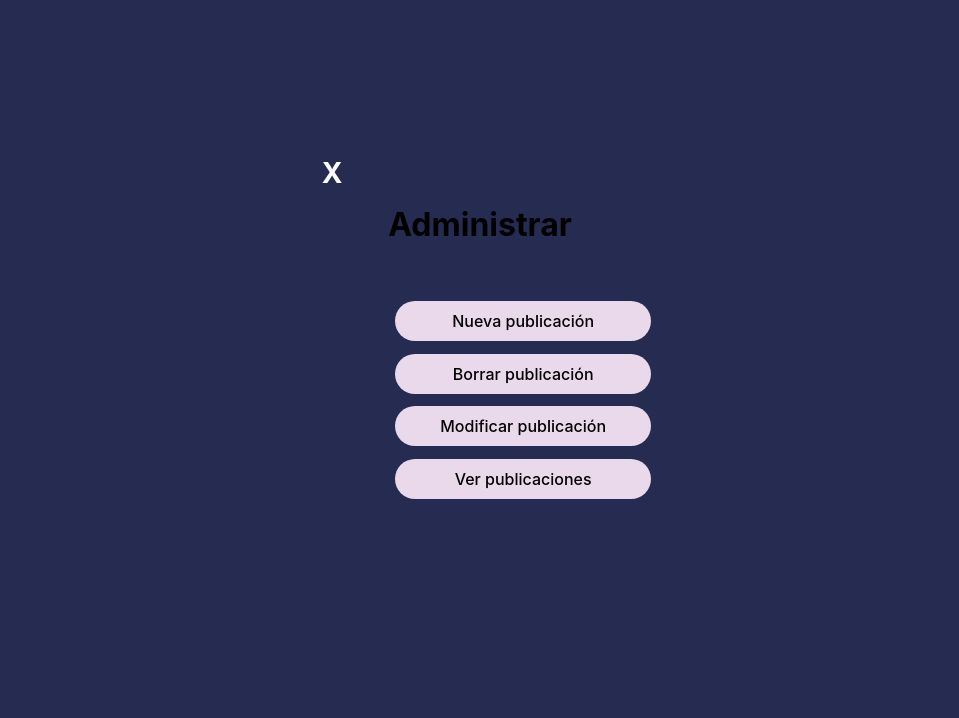
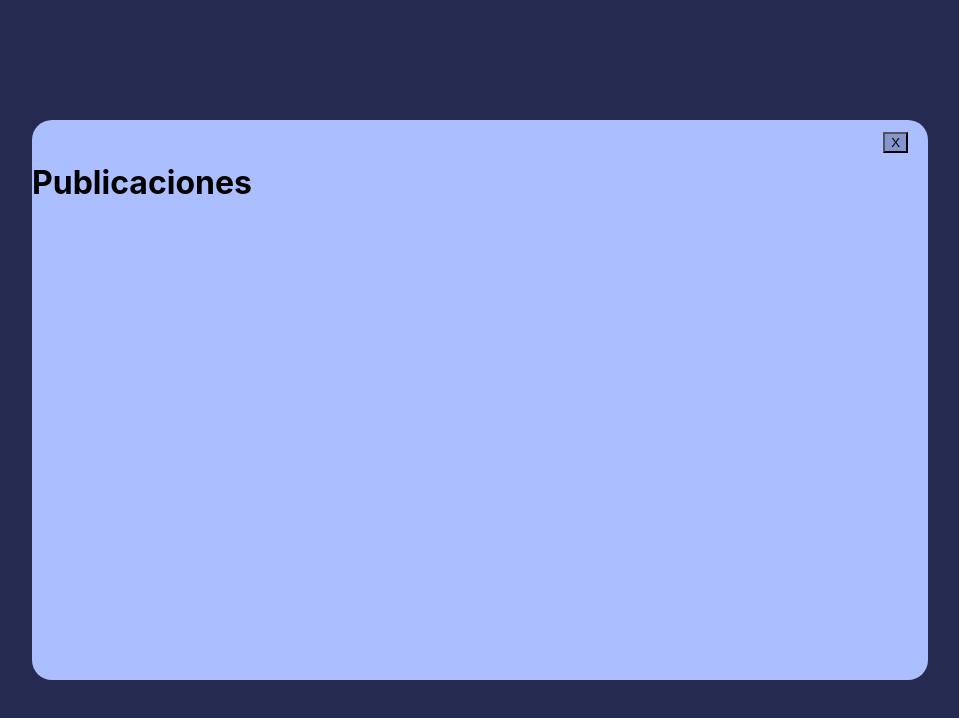
Before and after one commit to sabrinamato/inmobiliariaFront, a React (Create React App) app in the folder proyecto-final/: page /administrador in a window 1280 px wide. Both pictures are taken after a click on the link "Ver publicaciones". Shown: the top 718 px of the page, without its empty margins (160-1119 px from the left). Built offline with nearby package versions, Linux system fonts and the light colour scheme.

Commit message:
modal ver publi

```diff
--- a/proyecto-final/src/components/Administrar/Administrar.jsx
+++ b/proyecto-final/src/components/Administrar/Administrar.jsx
@@ -1,9 +1,15 @@
-import React from "react";
+import React, { useState } from "react";
 import { Link } from "react-router-dom";
 import Header from "../Header/Header";
+import VerPublicaciones from "../Modal/VerPublicaciones";
 import "../style.css";
 
 function Administrar() {
+  const [verPublicacionesOpen, setVerPublicacionesOpen] = useState(false);
+  const openVerPubli = () => {
+    setVerPublicacionesOpen(!verPublicacionesOpen);
+  };
+
   return (
     <div className="administrar">
       <Link to={"/"} className="cerrarAdministrar">
@@ -22,10 +28,15 @@ function Administrar() {
             <a href="#">Modificar publicación</a>
           </li>
           <li>
-            <a href="#">Ver publicaciones</a>
+            <a href="#" onClick={openVerPubli}>
+              Ver publicaciones
+            </a>
           </li>
         </ul>
       </nav>
+      {verPublicacionesOpen && (
+        <VerPublicaciones cerrarVerPubli={openVerPubli} />
+      )}
     </div>
   );
 }
--- /dev/null
+++ b/proyecto-final/src/components/Modal/VerPublicaciones.jsx
@@ -0,0 +1,17 @@
+import React, { useState } from "react";
+import "./styleModal.css";
+
+function VerPublicaciones(props) {
+  return (
+    <div className="contenedorVerPubli">
+      <div className="verPubli">
+        <button onClick={props.cerrarVerPubli} className="cerrarVerPubli">
+          X
+        </button>
+        <h1>Publicaciones</h1>
+      </div>
+    </div>
+  );
+}
+
+export default VerPublicaciones;
--- a/proyecto-final/src/components/Modal/styleModal.css
+++ b/proyecto-final/src/components/Modal/styleModal.css
@@ -0,0 +1,24 @@
+/* __________Ver Publicaciones______________ */
+.contenedorVerPubli{
+height: 100%;
+width: 100%;
+background-color: #262b5248;
+display: flex;
+justify-content: center;
+align-items: center;
+position: fixed;
+z-index: 1;
+
+}
+.verPubli{
+    width: 70%;
+    height: 70%;
+    border-radius: 20px;
+    background-color: #abbeff;
+}
+.cerrarVerPubli{
+    background-color: #262b5248;
+    position: relative;
+    left: 95%;
+    top: 2%;
+}
--- a/proyecto-final/src/components/style.css
+++ b/proyecto-final/src/components/style.css
@@ -7,15 +7,17 @@
     display: flex;
     justify-content: space-between;
     align-items: center;
+    justify-content: center;
     flex-wrap: wrap;
     background-color: #8080804d;
     padding-top: 1%;
     padding-left: 2%;
     padding-right: 2%;
+    gap: 1%;
 
 }
 .card{
-    width: 25%;
+    width: 27%;
     height: 45vh;
     background-color: #262B52;
     margin: 1%;
@@ -45,8 +47,8 @@
     align-items: center;
     border-radius: 20px;
     position: relative;
-    bottom: 70%;
-    right: 35%;
+    bottom: 75%;
+    right: 40%;
     font-weight: 700;
     font-size: 1em;
     color: #262B52;
```
Also changed, not shown: proyecto-final/src/components/Modal/Detalle.jsx (renamed from proyecto-final/src/components/Modal/Modal.jsx).
